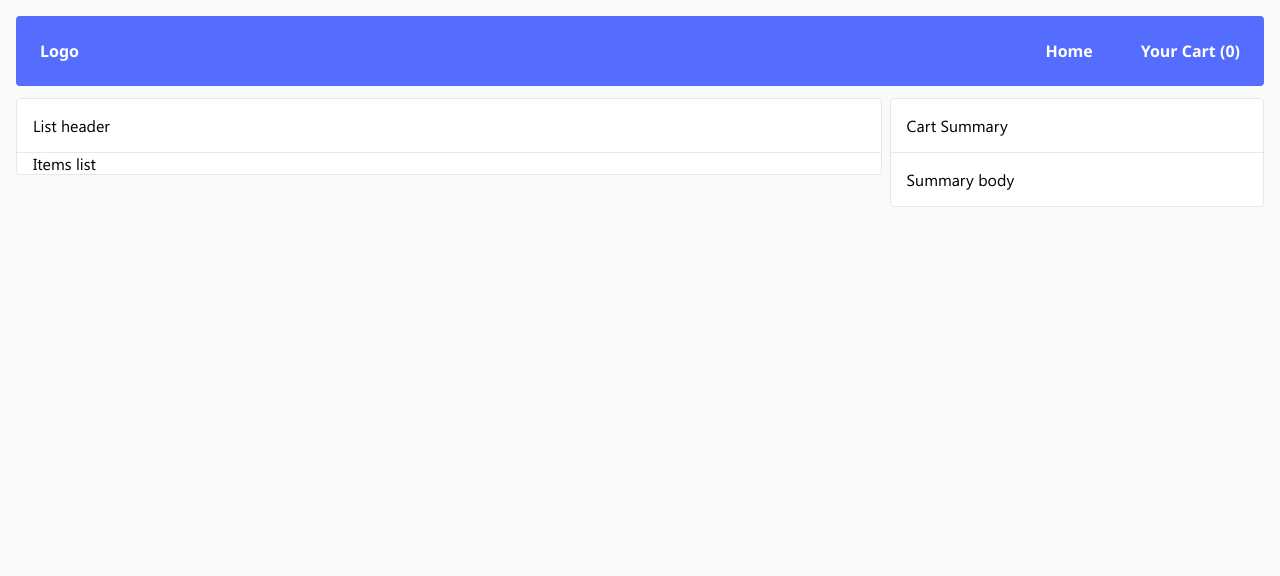
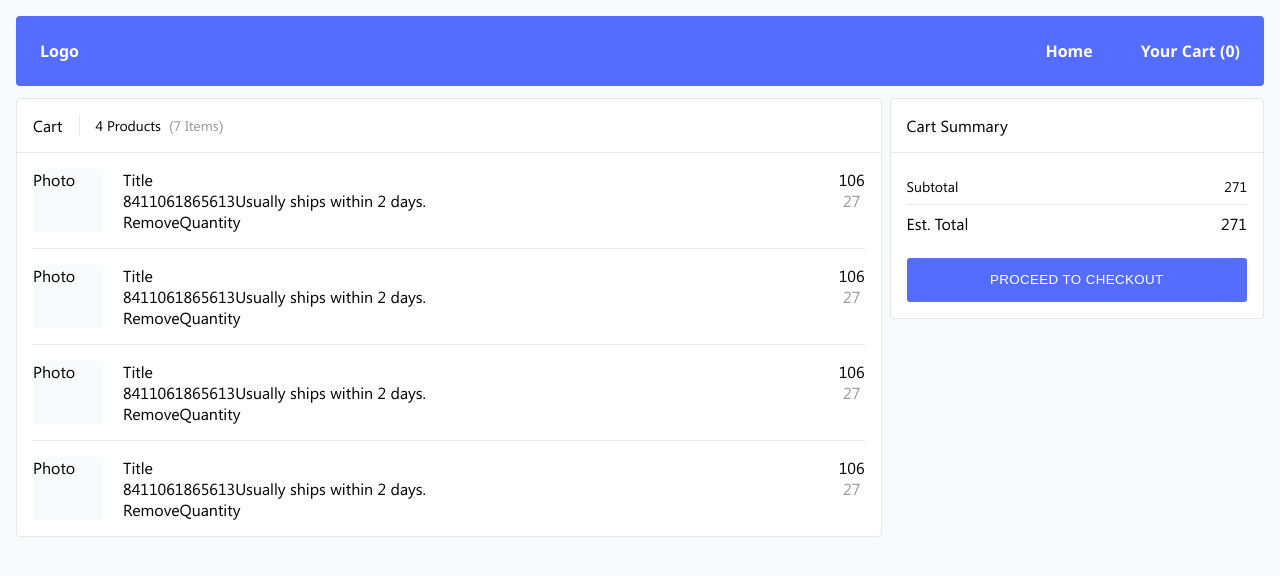
Before and after one commit to mohsen-inventor/shopping-cart-by-mohsen, a Next.js app: page /cart in a window 1280 px wide. Shown: the top 576 px of the page. Built offline with nearby package versions, Linux system fonts and the light colour scheme.

Commit message:
Cart layout update

```diff
--- a/src/_sass/global.scss
+++ b/src/_sass/global.scss
@@ -22,7 +22,17 @@ body {
     font-family: $font;
 }
 
+h1,
+h2,
+h3 {
+    margin: 0;
+}
+
 h2 {
     font-size: 16px;
     font-weight: normal;
 }
+
+p {
+    margin: 0;
+}
--- /dev/null
+++ b/src/components/cart/CartItem/CartItem.module.scss
@@ -0,0 +1,52 @@
+@import '/src/_sass/shared.scss';
+
+.cartItem {
+    display: flex;
+    padding: 16px 0;
+    border-bottom: thin solid $grayShade;
+
+    .photo {
+        flex: 0 0 70px;
+        background-color: $grayTint;
+    }
+
+    .details {
+        position: relative;
+        flex: 1 1 auto;
+        padding: 0 60px 0 20px;
+    }
+
+    .title {
+    }
+
+    .shippingNote {
+    }
+
+    .price {
+        position: absolute;
+        top: 0;
+        right: 0;
+        text-align: center;
+
+        .itemPrice,
+        .shippingPrice {
+            display: block;
+        }
+        .shippingPrice {
+            color: $gray;
+        }
+    }
+
+    .action {
+        display: flex;
+
+        .remove {
+        }
+        .quantity {
+        }
+    }
+
+    &:last-child {
+        border-bottom: none;
+    }
+}
--- /dev/null
+++ b/src/components/cart/CartItem/CartItem.tsx
@@ -0,0 +1,35 @@
+import React from 'react';
+import css from './CartItem.module.scss';
+
+interface Props {
+
+}
+
+const CartItem = (props: Props) => {
+    return (
+        <div className={css.cartItem}>
+            <div className={css.photo}>Photo</div>
+            <div className={css.details}>
+                <h2 className={css.title}>Title</h2>
+                <p className={css.price}>
+                    <span className={css.itemPrice}>106</span>
+                    <span className={css.shippingPrice}>27</span>
+                </p>
+                <div className={css.shippingNote}>
+                    <span>8411061865613</span>
+                    <span>Usually ships within 2 days.</span>
+                </div>
+                <div className={css.action}>
+                    <div className={css.remove}>
+                        <a>Remove</a>
+                    </div>
+                    <div className={css.quantity}>
+                        Quantity
+                    </div>
+                </div>
+            </div>
+        </div>
+    )
+}
+
+export default CartItem;
--- a/src/components/cart/CartList/CartList.module.scss
+++ b/src/components/cart/CartList/CartList.module.scss
@@ -4,8 +4,32 @@
     @include whiteBox;
 
     .header {
+        display: flex;
         padding: 16px;
+        align-items: center;
         border-bottom: thin solid $grayShade;
+
+        h1 {
+            font-size: 16px;
+            margin-right: 16px;
+            padding-right: 16px;
+            font-weight: normal;
+            border-right: thin solid $grayShade;
+        }
+        div {
+            font-size: 14px;
+        }
+
+        .productCount,
+        .itemCount {
+            display: inline-block;
+            padding-right: 8px;
+            text-transform: capitalize;
+        }
+
+        .itemCount {
+            color: $gray;
+        }
     }
 
     .body {
--- a/src/components/cart/CartList/CartList.tsx
+++ b/src/components/cart/CartList/CartList.tsx
@@ -1,4 +1,5 @@
 import React from 'react';
+import CartItem from '../CartItem/CartItem';
 
 import css from './CartList.module.scss';
 
@@ -10,10 +11,17 @@ const CartList = (props: Props) => {
     return (
         <div className={css.cartList}>
             <div className={css.header}>
-                List header
+                <h1>Cart</h1>
+                <div>
+                    <span className={css.productCount}>4 products</span>
+                    <span className={css.itemCount}>(7 items)</span>
+                </div>
             </div>
             <div className={css.body}>
-                Items list
+                <CartItem />
+                <CartItem />
+                <CartItem />
+                <CartItem />
             </div>
         </div>
     )
--- a/src/components/cart/CartSummary/CartSummary.module.scss
+++ b/src/components/cart/CartSummary/CartSummary.module.scss
@@ -11,6 +11,33 @@
     .header {
         border-bottom: thin solid $grayShade;
     }
-    .body {
+
+    .priceBreakdown {
+        padding-bottom: 16px;
+    }
+
+    .price {
+        display: flex;
+        align-items: center;
+        justify-content: space-between;
+        padding: 8px 0;
+        border-bottom: thin solid $grayShade;
+
+        .label,
+        .value {
+            font-size: 14px;
+        }
+
+        &:last-child {
+            border-bottom: none;
+
+            .label,
+            .value {
+                font-size: 16px;
+            }
+        }
+    }
+
+    .action {
     }
 }
--- a/src/components/cart/CartSummary/CartSummary.tsx
+++ b/src/components/cart/CartSummary/CartSummary.tsx
@@ -1,4 +1,5 @@
 import React from 'react'
+import Button from '../../_ui/Button/Button';
 import css from './CartSummary.module.scss';
 
 
@@ -13,8 +14,21 @@ const CartSummary = (props: Props) => {
                 Cart Summary
             </div>
             <div className={css.body}>
-                Summary body
+                <div className={css.priceBreakdown}>
+                    <div className={css.price}>
+                        <span className={css.label}>Subtotal</span>
+                        <span className={css.value}>271</span>
+                    </div>
+                    <div className={css.price}>
+                        <span className={css.label}>Est. Total</span>
+                        <span className={css.value}>271</span>
+                    </div>
+                </div>
+                <div className={css.action}>
+                    <Button>proceed to checkout</Button>
+                </div>
             </div>
+
         </div>
     )
 }
```
